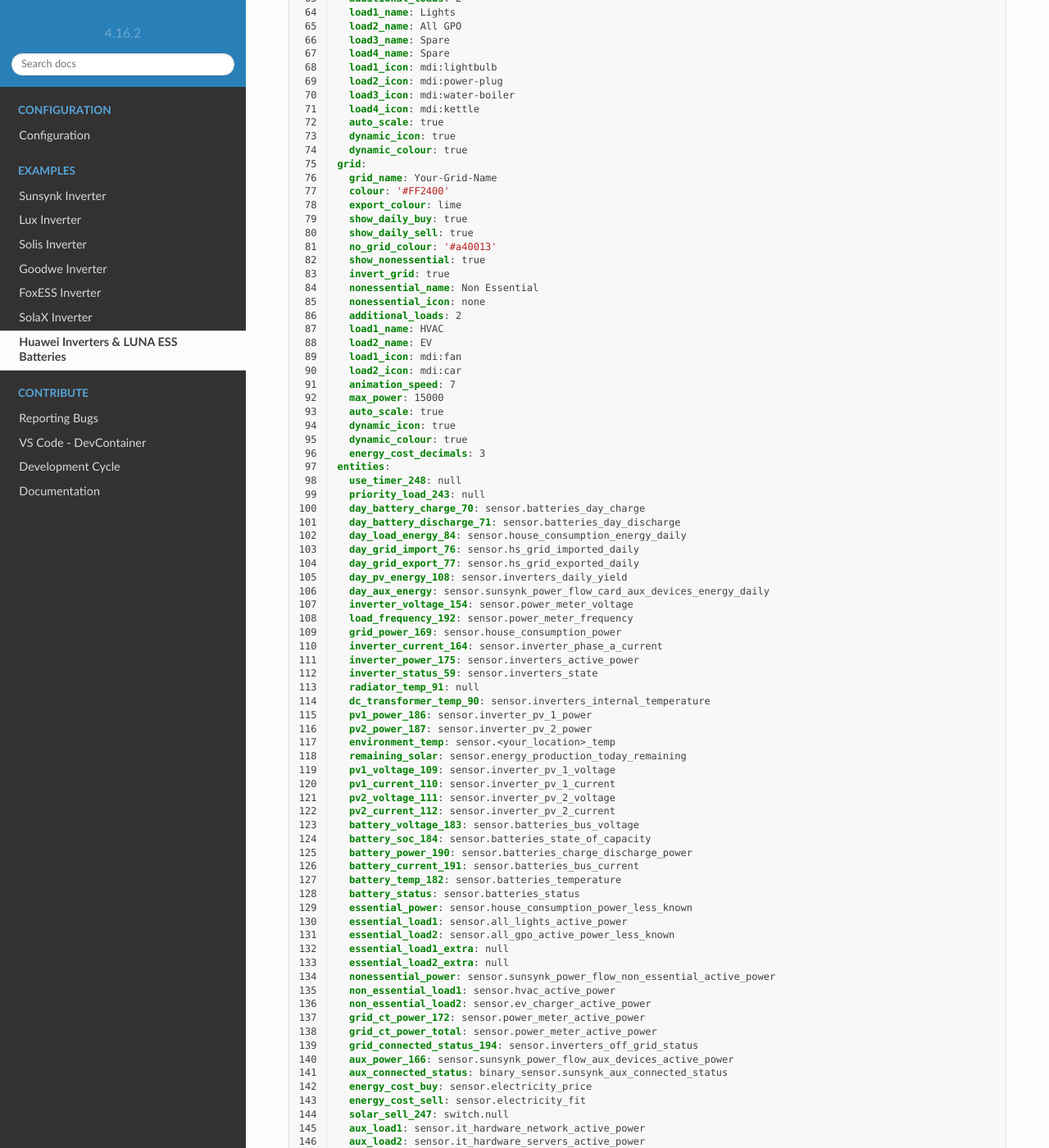
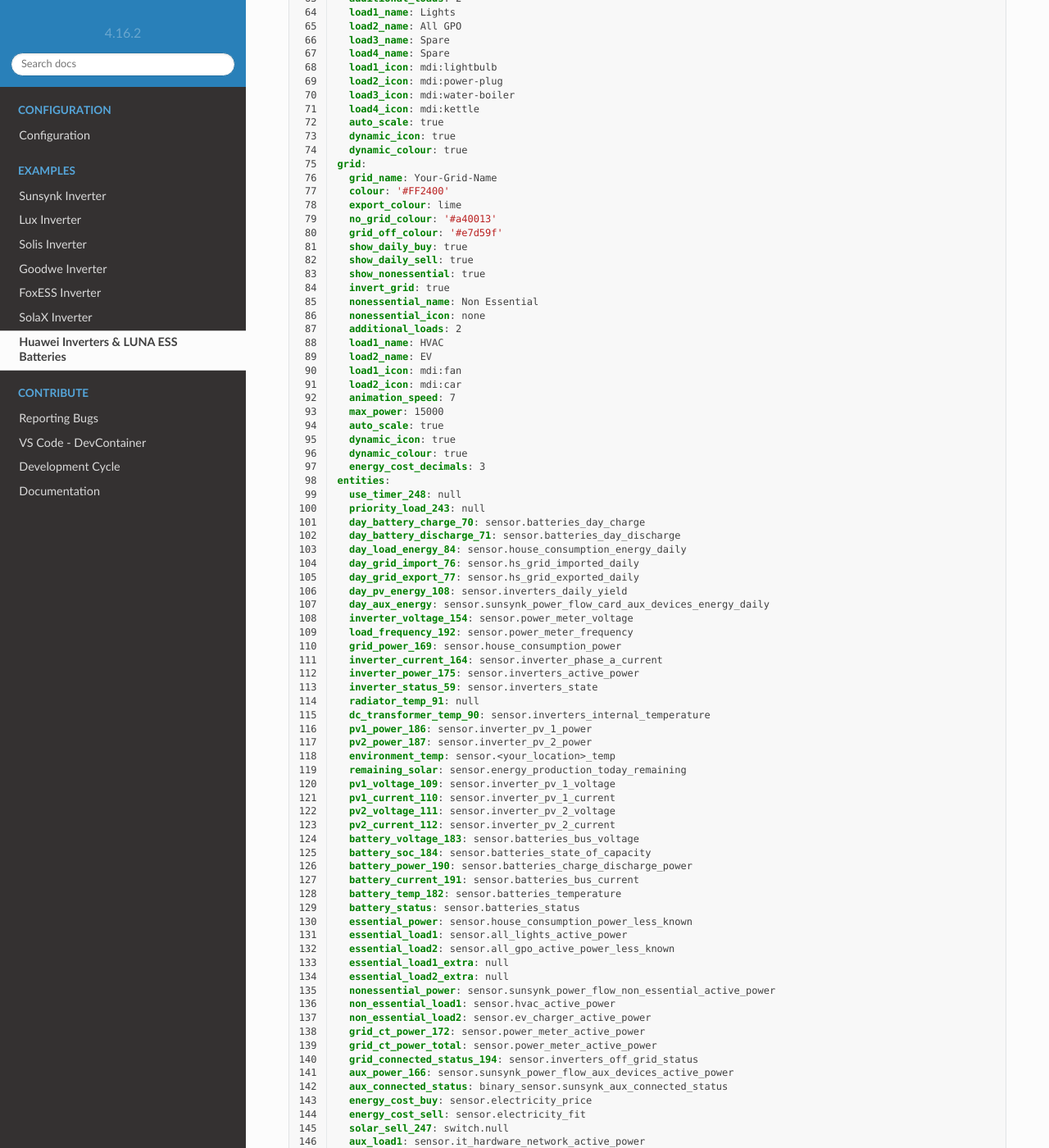
Before and after one commit to slipx06/sunsynk-power-flow-card, a Sphinx documentation site: the page built from docs/examples/huawei.rst, in a window 1280 px wide and 1400 px high, scrolled down 1730 px. Shown: the whole window at 82% size. Built offline with Sphinx 7.4.7 and the Read the Docs theme 2.0.0, drawn with Linux system fonts in a browser that asks for light colours; some of the changed text lies outside the part shown.

Commit message:
Update huawei.rst - no_grid_colour

```diff
--- a/docs/examples/huawei.rst
+++ b/docs/examples/huawei.rst
@@ -102,9 +102,10 @@ Example 1 - 1 x L1 1phase inverter with a 15kWh LUNA ESS battery - 2 PV strings
     grid_name: Your-Grid-Name
     colour: '#FF2400'
     export_colour: lime
+    no_grid_colour: '#a40013'
+    grid_off_colour: '#e7d59f'
     show_daily_buy: true
     show_daily_sell: true
-    no_grid_colour: '#a40013'
     show_nonessential: true
     invert_grid: true
     nonessential_name: Non Essential
@@ -261,9 +262,10 @@ Example 2 - 2 x L1 1phase inverter with a 15kWh LUNA ESS battery - 4 PV strings
     grid_name: Your-Grid-Name
     colour: '#FF2400'
     export_colour: lime
+    no_grid_colour: '#a40013'
+    grid_off_colour: '#e7d59f'
     show_daily_buy: true
     show_daily_sell: true
-    no_grid_colour: '#a40013'
     show_nonessential: true
     invert_grid: true
     nonessential_name: Non Essential
@@ -426,9 +428,10 @@ Example 3 - 1 x M1 3phase inverter with a 15kWh LUNA ESS battery - 2 PV strings
     grid_name: Your-Grid-Name
     colour: '#FF2400'
     export_colour: lime
+    no_grid_colour: '#a40013'
+    grid_off_colour: '#e7d59f'
     show_daily_buy: true
     show_daily_sell: true
-    no_grid_colour: '#a40013'
     show_nonessential: true
     invert_grid: true
     nonessential_name: Non Essential
@@ -594,9 +597,10 @@ Example 4 - 1 x M1 3phase inverters with 2 x 15kWh LUNA ESS batteries - 2 PV str
     grid_name: Your-Grid-Name
     colour: '#FF2400'
     export_colour: lime
+    no_grid_colour: '#a40013'
+    grid_off_colour: '#e7d59f'
     show_daily_buy: true
     show_daily_sell: true
-    no_grid_colour: '#a40013'
     show_nonessential: true
     invert_grid: true
     nonessential_name: Non Essential
@@ -766,9 +770,10 @@ Example 5 - 2 x M1 3phase inverters with a 15kWh LUNA ESS battery - 4 PV strings
     grid_name: Your-Grid-Name
     colour: '#FF2400'
     export_colour: lime
+    no_grid_colour: '#a40013'
+    grid_off_colour: '#e7d59f'
     show_daily_buy: true
     show_daily_sell: true
-    no_grid_colour: '#a40013'
     show_nonessential: true
     invert_grid: true
     nonessential_name: Non Essential
```
